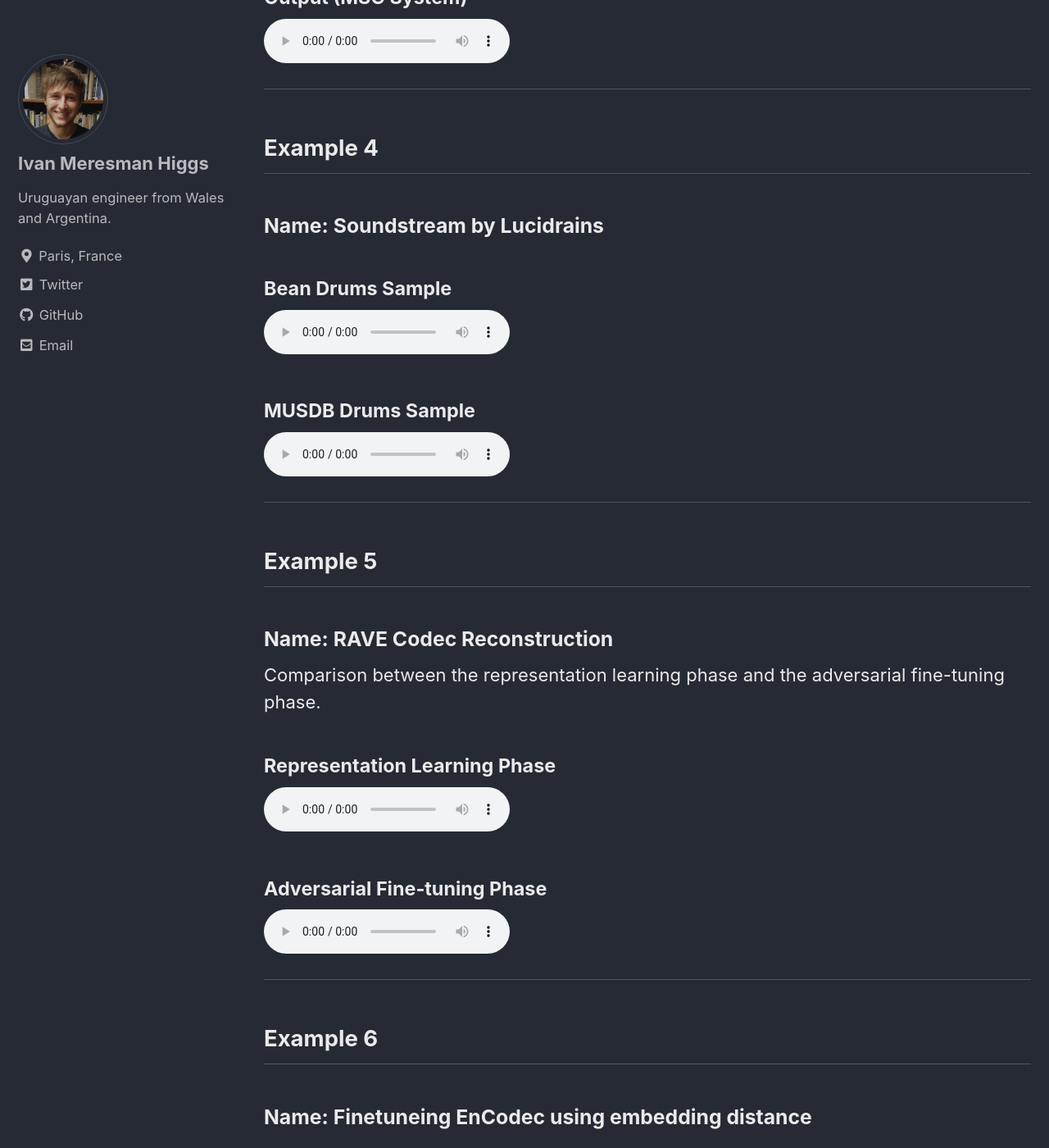
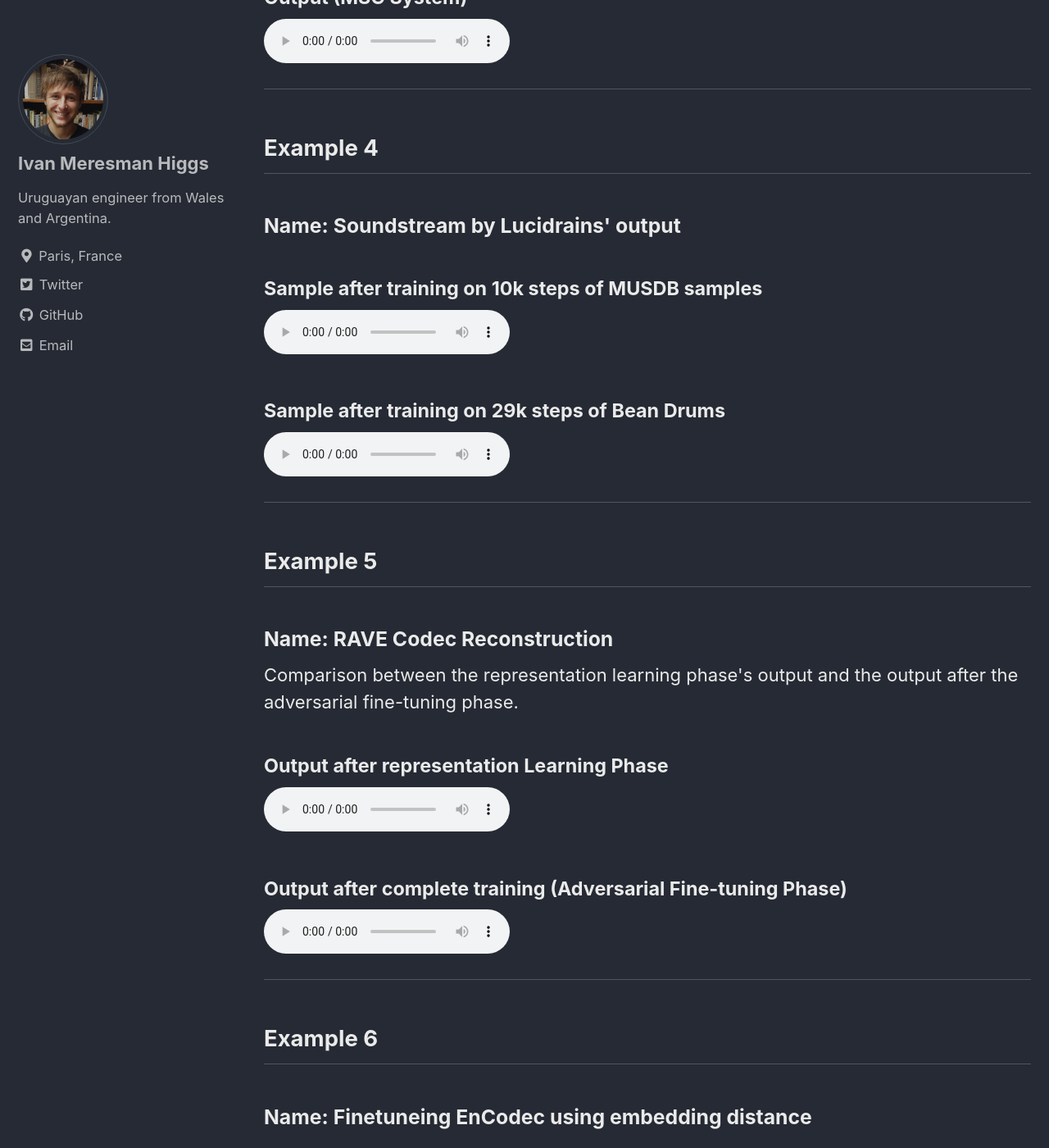
Before and after one commit to ivanlmh/ivanlmh.github.io, a Jekyll site: the page built from memoireDeezerATIAM.html, in a window 1280 px wide and 1400 px high, scrolled down 2171 px. Shown: the whole window at 82% size. Built offline with Jekyll 4.4.1, drawn with Linux system fonts in a browser that asks for light colours; cached includes are drawn as plain includes; some of the changed text lies outside the part shown.

Commit message:
Corrected example titles

```diff
--- a/memoireDeezerATIAM.html
+++ b/memoireDeezerATIAM.html
@@ -41,7 +41,7 @@
 <!-- Example 2 -->
 <div class="example-container">
     <h2>Example 2</h2>
-    <h3>Name: Make-it-Sound-Good (MSG) bass enhancement</h3>
+    <h3>Name: Make-it-Sound-Good (MSG) <b>bass</b> enhancement</h3>
     <p>Trained for 50 epochs (120k steps) on the MUSDB18 train set.</p>
 
     <h4>Input (Spleeter's output)</h4>
@@ -68,7 +68,7 @@
 <!-- Example 3 -->
 <div class="example-container">
     <h2>Example 3</h2>
-    <h3>Name: Make-it-Sound-Good (MSG) accompaniment enhancement</h3>
+    <h3>Name: Make-it-Sound-Good (MSG) <b>accompaniment</b> enhancement</h3>
     <p>Trained for 50 epochs (120k steps) on the MUSDB18 train set.</p>
 
     <h4>Input (Spleeter's output)</h4>
@@ -95,15 +95,15 @@
 <!-- Example 4 -->
 <div class="example-container">
     <h2>Example 4</h2>
-    <h3>Name: Soundstream by Lucidrains</h3>
-    <h4>Bean Drums Sample</h4>
+    <h3>Name: Soundstream by Lucidrains' output</h3>
+    <h4>Sample after training on 10k steps of MUSDB samples</h4>
+    <audio controls>
+        <source src="/audios/ex4_soundstream-lucidrains/musdb_Drums_sample_10000.flac" type="audio/flac">
+        Your browser does not support the audio tag.
+    </audio>
+    <h4>Sample after training on 29k steps of Bean Drums</h4>
     <audio controls>
         <source src="/audios/ex4_soundstream-lucidrains/bean_drums_sample_29500.flac" type="audio/flac">
-        Your browser does not support the audio tag.
-    </audio>
-    <h4>MUSDB Drums Sample</h4>
-    <audio controls>
-        <source src="/audios/ex4_soundstream-lucidrains/musdb_Drums_sample_10000.flac" type="audio/flac">
         Your browser does not support the audio tag.
     </audio>
 </div>
@@ -114,15 +114,15 @@
 <div class="example-container">
     <h2>Example 5</h2>
     <h3>Name: RAVE Codec Reconstruction</h3>
-    <p>Comparison between the representation learning phase and the adversarial fine-tuning phase.</p>
+    <p>Comparison between the representation learning phase's output and the output after the adversarial fine-tuning phase.</p>
 
-    <h4>Representation Learning Phase</h4>
+    <h4>Output after representation Learning Phase</h4>
     <audio controls>
         <source src="/audios/ex5_RAVE_codec/bean_37_repLearn.wav" type="audio/mpeg">
         Your browser does not support the audio tag.
     </audio>
 
-    <h4>Adversarial Fine-tuning Phase</h4>
+    <h4>Output after complete training (Adversarial Fine-tuning Phase)</h4>
     <audio controls>
         <source src="/audios/ex5_RAVE_codec/bean_71_adversarial.wav" type="audio/mpeg">
         Your browser does not support the audio tag.
@@ -241,7 +241,7 @@
 <!-- Example 10 -->
 <div class="example-container">
     <h2>Example 10</h2>
-    <h3>Name: Embedding Loss Drums</h3>
+    <h3>Name: Embedding distance loss on Drums</h3>
     <h4>Input</h4>
     <audio controls>
         <source src="/audios/ex10_emb_loss_drums/input.wav" type="audio/mpeg">
@@ -269,7 +269,7 @@
 <!-- Example 11 -->
 <div class="example-container">
     <h2>Example 11</h2>
-    <h3>Name: Transformation Bass</h3>
+    <h3>Name: Adding transformer layer, trained on Bass</h3>
     <h4>Input</h4>
     <audio controls>
         <source src="/audios/ex11_transf_bass/input.wav" type="audio/mpeg">
@@ -481,6 +481,16 @@
         <source src="/audios/ex18_vampnet_demucs/quantized_input.wav" type="audio/mpeg">
         Your browser does not support the audio tag.
     </audio>
+    <h4>Reconstruction of fine tokens from coarse (using coarse2fine model)</h4>
+    <audio controls>
+        <source src="/audios/ex18_vampnet_demucs/c2f.wav" type="audio/mpeg">
+        Your browser does not support the audio tag.
+    </audio>
+    <h4>Reconstruction of coarse and fine tokens from 1 coarse token (using coarse and coarse2fine models)</h4>
+    <audio controls>
+        <source src="/audios/ex18_vampnet_demucs/1cdbk.wav" type="audio/mpeg">
+        Your browser does not support the audio tag.
+    </audio>
     <!-- Additional audio samples can be added if needed -->
 </div>
 
@@ -503,6 +513,16 @@
     <h4>Reconstructed Input</h4>
     <audio controls>
         <source src="/audios/ex19_vampnet_mixture/reconstructed_input.wav" type="audio/mpeg">
+        Your browser does not support the audio tag.
+    </audio>
+    <h4>Reconstruction of fine tokens from coarse (using coarse2fine model)</h4>
+    <audio controls>
+        <source src="/audios/ex19_vampnet_mixture/c2f.wav" type="audio/mpeg">
+        Your browser does not support the audio tag.
+    </audio>
+    <h4>Reconstruction of coarse and fine tokens from 1 coarse token (using coarse and coarse2fine models)</h4>
+    <audio controls>
+        <source src="/audios/ex19_vampnet_mixture/1cdbk.wav" type="audio/mpeg">
         Your browser does not support the audio tag.
     </audio>
     <!-- Additional audio samples can be added if needed -->
```
Also changed, not shown: other parts of memoireDeezerATIAM.html (+11 -11 lines).
